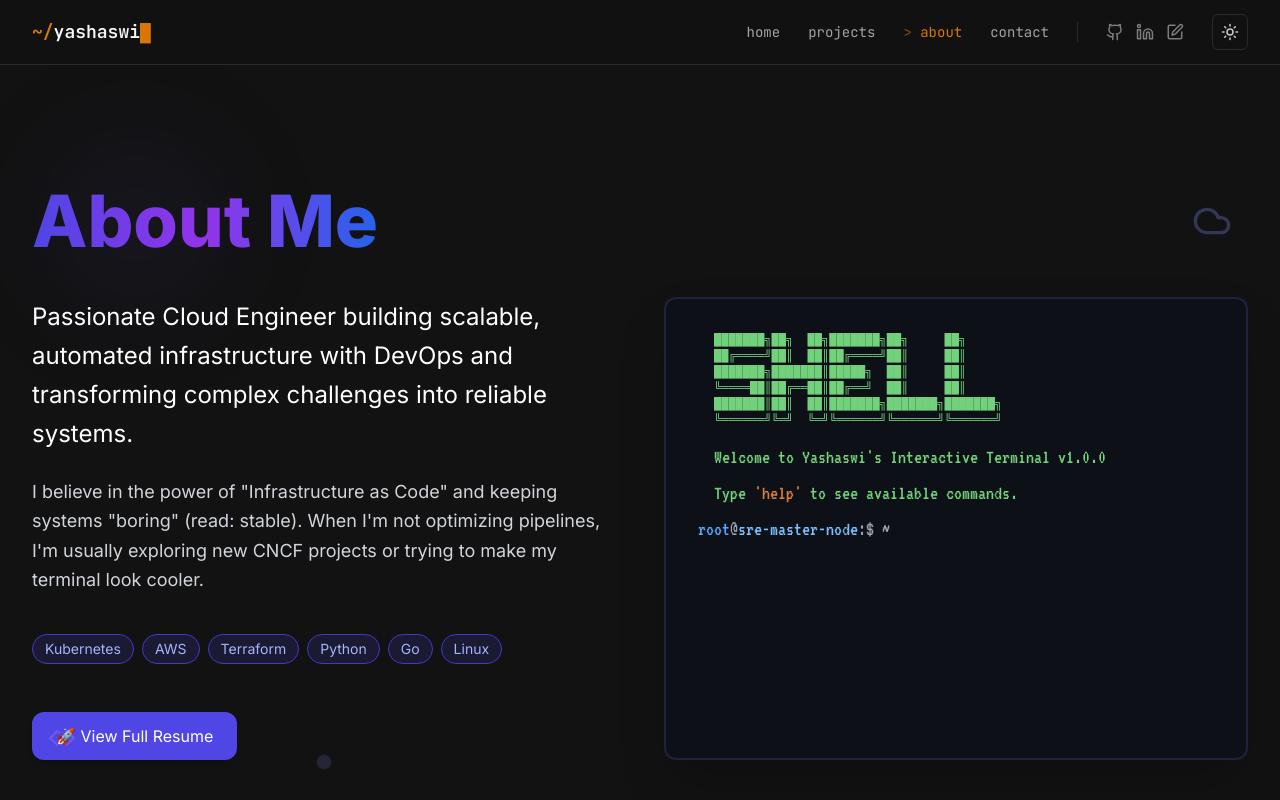
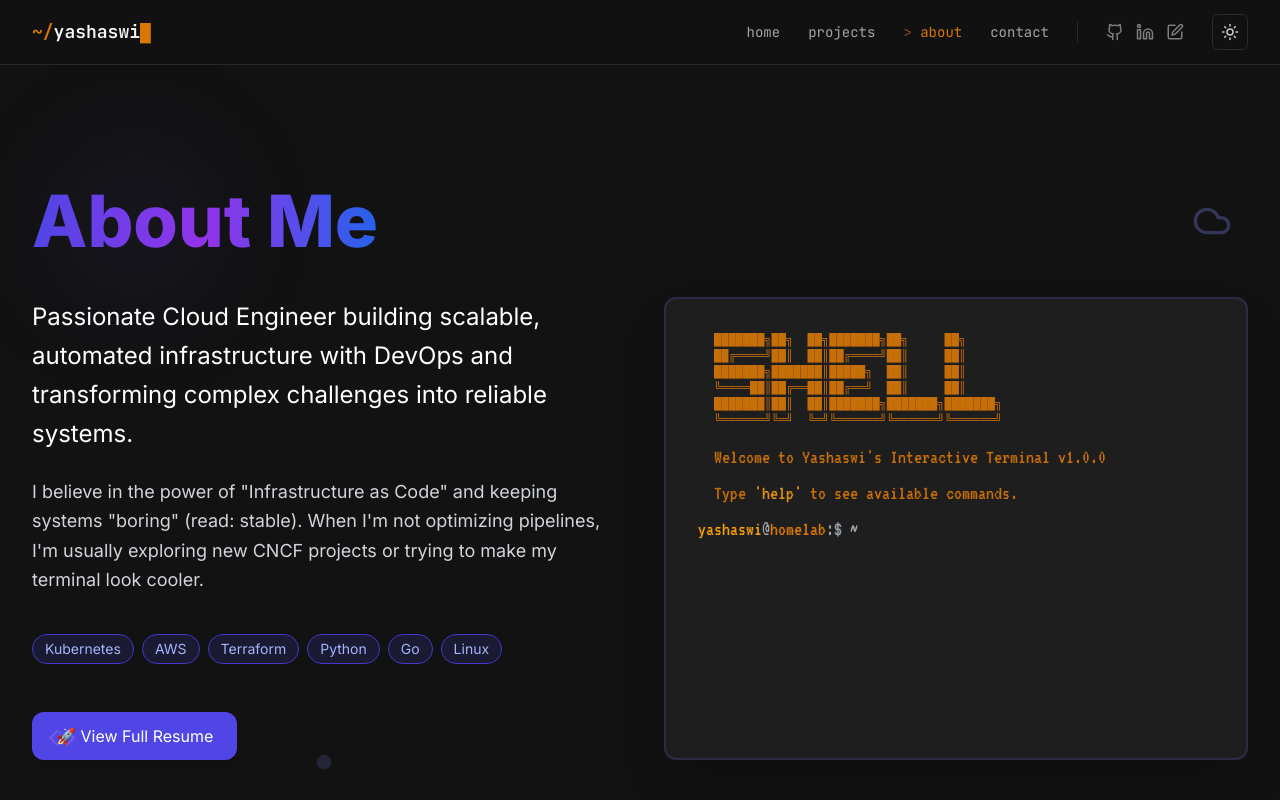
Before and after one commit to yashaswi29/Portfolio, a React (Vite) app: page /about in a window 1280 px wide. Shown: the top 800 px of the page. Built offline with nearby package versions, Linux system fonts and the light colour scheme.

Commit message:
style: retheme interactive terminal to amber palette

```diff
--- a/src/components/Terminal.tsx
+++ b/src/components/Terminal.tsx
@@ -1,20 +1,20 @@
 import React, { useState, useEffect, useRef, KeyboardEvent, ChangeEvent } from 'react';
 import { useTracker } from '../hooks/useTracker';
 const CONFIG = {
-    username: 'root',
-    hostname: 'sre-master-node',
+    username: 'yashaswi',
+    hostname: 'homelab',
     colors: {
-        background: '#0d1117', // Github Dark Dimmed
-        foreground: '#c9d1d9', // Github Light
+        background: '#1E1E1E', // Card surface
+        foreground: '#F8F8F8', // Text
         prompt: {
-            default: '#8b949e',
-            user: '#58a6ff', // Blue
-            host: '#79c0ff', // Light Blue
-            input: '#c9d1d9'
+            default: '#a3a3a3',
+            user: '#F59E0B', // Secondary accent (amber)
+            host: '#D97706', // Primary accent (amber)
+            input: '#F8F8F8'
         },
-        banner: '#7ee787', // Green
-        commands: '#f0883e', // Orange
-        link: '#a5d6ff' // Light Link Blue
+        banner: '#D97706', // Primary accent
+        commands: '#F59E0B', // Secondary accent
+        link: '#fdba74' // Light amber
     },
     commands: {
         help: 'List available commands',
@@ -124,8 +124,12 @@ const Terminal: React.FC<TerminalProps> = ({ className = "" }) => {
                             <p className="text-sm">Terraform, Ansible, Jenkins, GitHub Actions, ArgoCD</p>
                         </div>
                         <div>
-                            <p className="font-bold underline mb-1" style={{ color: CONFIG.colors.link }}>Observability</p>
-                            <p className="text-sm">Prometheus, Grafana, ELK Stack, Datadog</p>
+                            <p className="font-bold underline mb-1" style={{ color: CONFIG.colors.link }}>Backend & Data</p>
+                            <p className="text-sm">Python, FastAPI, PostgreSQL, Redis, DB migrations, pgvector</p>
+                        </div>
+                        <div>
+                            <p className="font-bold underline mb-1" style={{ color: CONFIG.colors.link }}>Observability & AI</p>
+                            <p className="text-sm">Prometheus, Grafana, Ollama, local-first LLM pipelines</p>
                         </div>
                     </div>
                 );
@@ -224,7 +228,7 @@ const Terminal: React.FC<TerminalProps> = ({ className = "" }) => {
         >
             <div
                 ref={scrollRef}
-                className="h-full overflow-y-auto w-full scrollbar-thin scrollbar-thumb-indigo-500 scrollbar-track-transparent pr-2 flex flex-col"
+                className="h-full overflow-y-auto w-full pr-2 flex flex-col"
                 onClick={() => inputRef.current?.focus()}
             >
                 <div className="flex-grow">
@@ -258,7 +262,7 @@ const Terminal: React.FC<TerminalProps> = ({ className = "" }) => {
                             value={input}
                             onChange={handleChange}
                             onKeyDown={handleKeyDown}
-                            className="flex-grow bg-transparent border-none outline-none caret-indigo-400"
+                            className="flex-grow bg-transparent border-none outline-none caret-amber-500"
                             style={{ color: CONFIG.colors.prompt.input }}
                             autoFocus
                             spellCheck={false}
```
